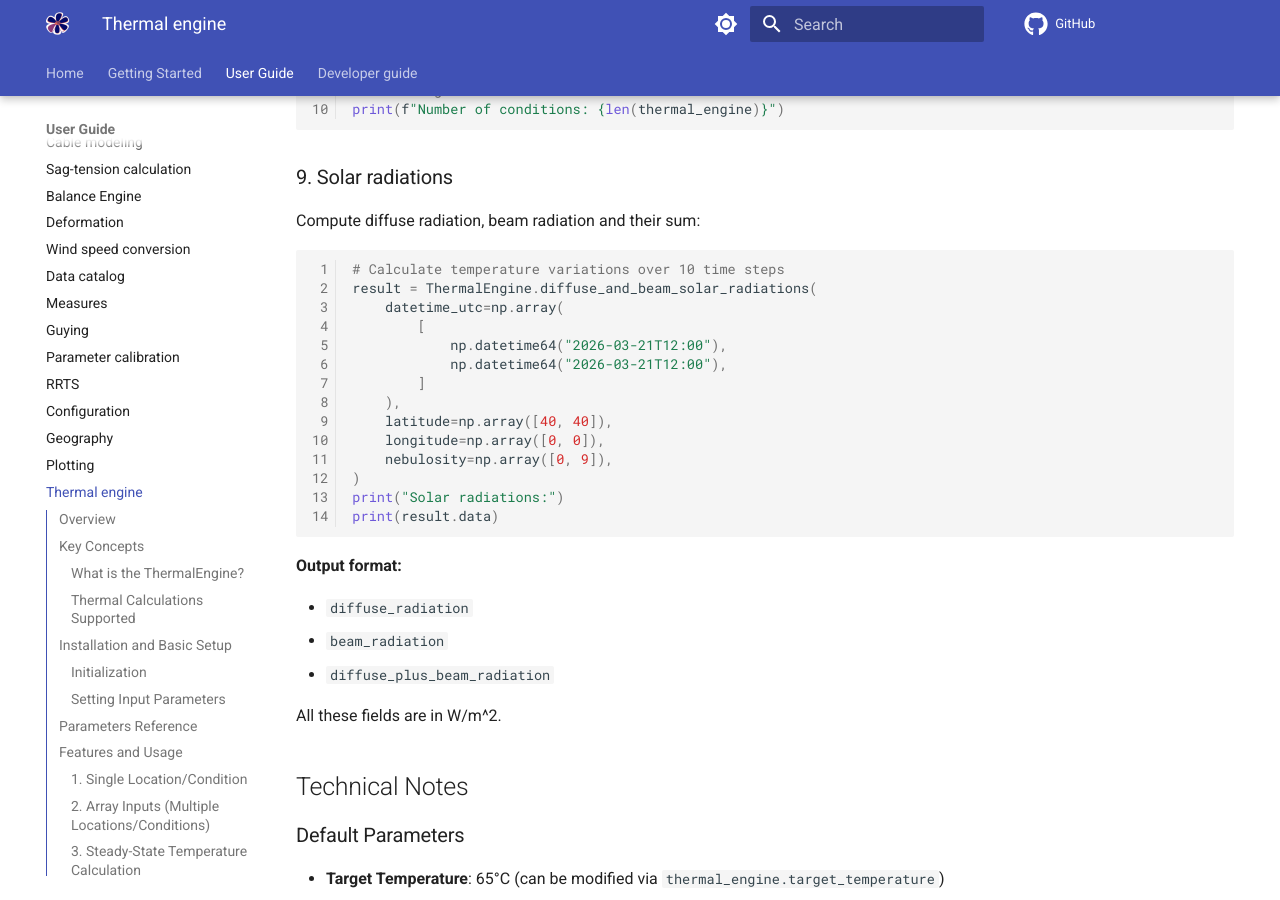
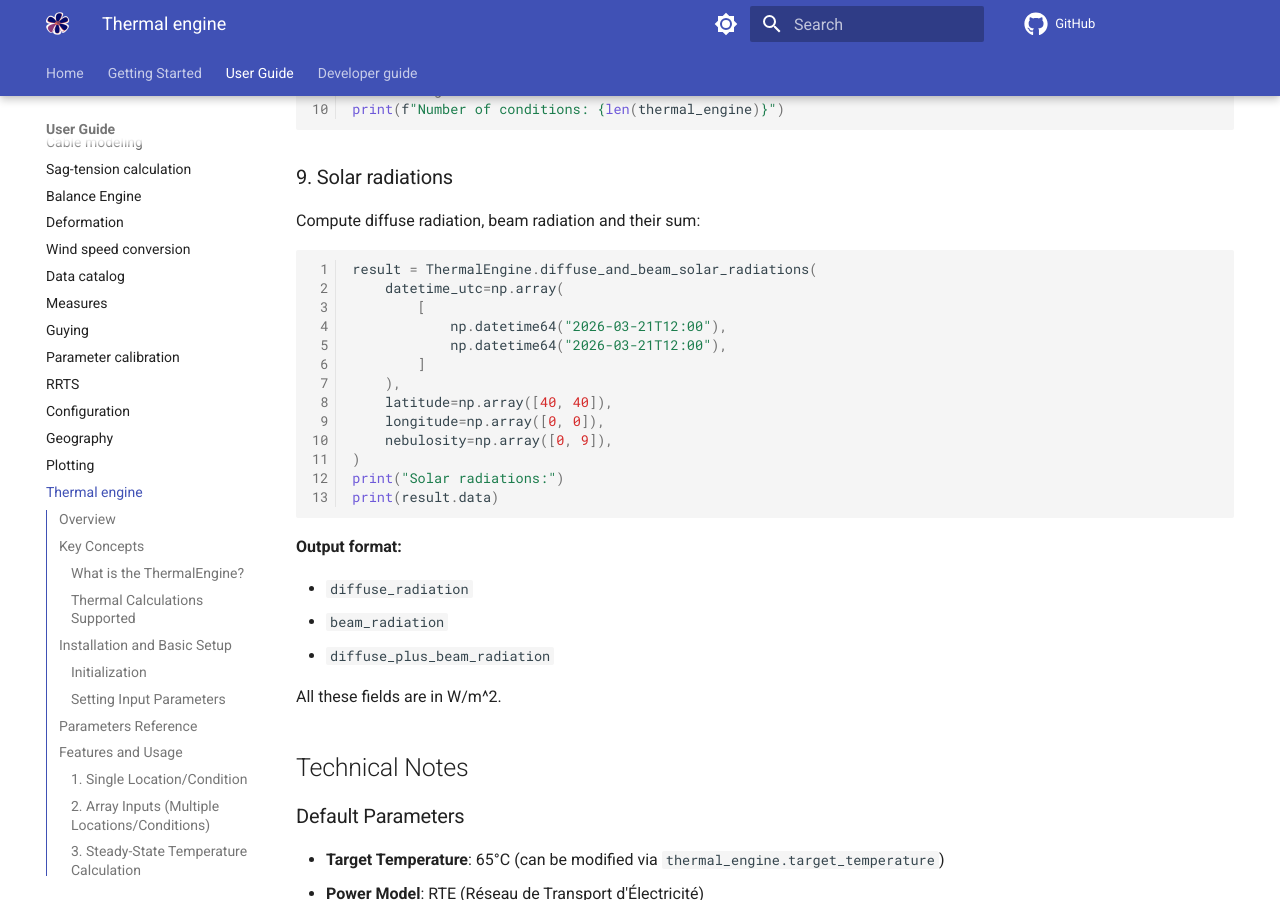
Before and after one commit to phlowers/mechaphlowers, an MkDocs documentation site: the page built from docs/user_guide/ug_thermal_engine.md, in a window 1280 px wide and 900 px high, scrolled down 6310 px. Built offline with MkDocs 1.6.1 and Material for MkDocs 9.7.7, drawn with Linux system fonts in a browser that asks for light colours; comment, search, counter and statistics services are not loaded.

Commit message:
docs: Fix doc
Signed-off-by: lou-qui <184963772+lou-qui@users.noreply.github.com>

````diff
--- a/docs/user_guide/ug_thermal_engine.md
+++ b/docs/user_guide/ug_thermal_engine.md
@@ -283,7 +283,6 @@ print(f"Number of conditions: {len(thermal_engine)}")
 Compute diffuse radiation, beam radiation and their sum:
 
 ```python
-# Calculate temperature variations over 10 time steps
 result = ThermalEngine.diffuse_and_beam_solar_radiations(
     datetime_utc=np.array(
         [
````
